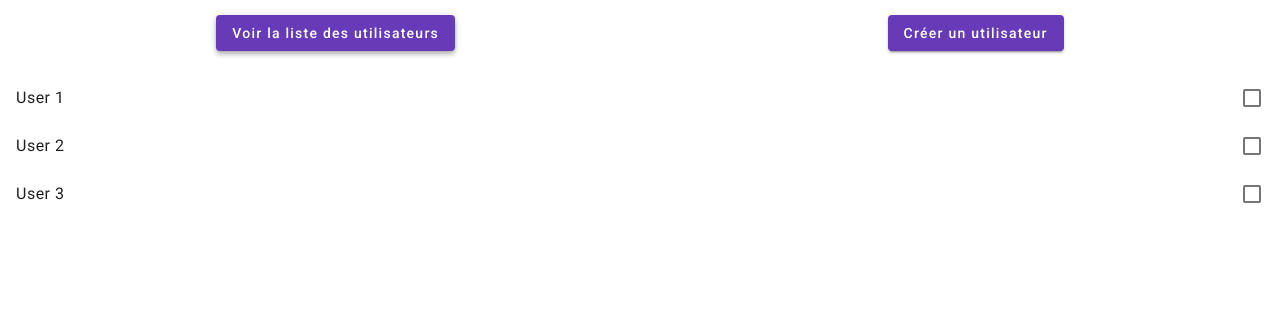
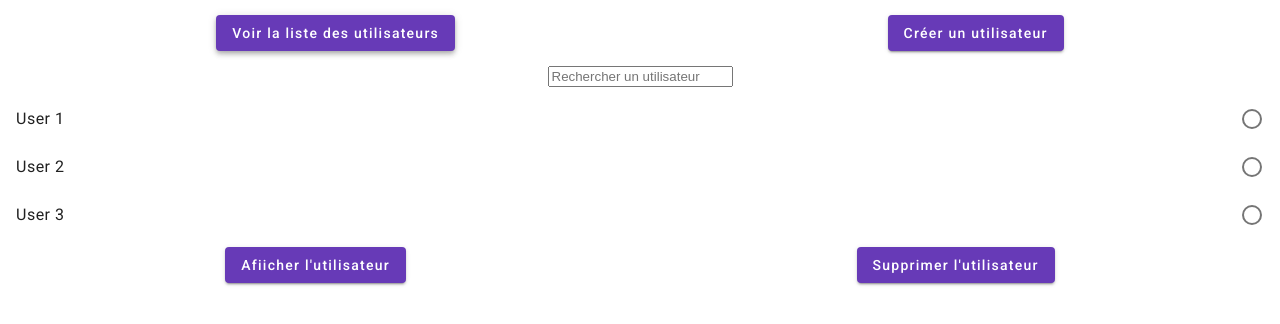
Before and after one commit to Cyril-BIER/TSE-Startup-POC, an Angular app in the folder WEB/: page /utilisateur in a window 1280 px wide. Both pictures are taken after a click on the button "Voir la liste des utilisateurs". Shown: the top 324 px of the page. Built offline with nearby package versions, Linux system fonts and the light colour scheme.

Commit message:
création d'un utilisateur

```diff
--- a/WEB/src/app/utilisateur/utilisateur.component.css
+++ b/WEB/src/app/utilisateur/utilisateur.component.css
@@ -18,7 +18,42 @@ main {
   margin-top: 15px;
 }
 
+.bouton {
+  display: flex;
+  justify-content: space-around;
+}
+
+.search-bar {
+  display: flex;
+  justify-content: center;
+}
+
 .users {
   margin-top: 15px;
+}
 
+.pad {
+  padding: 3%;
+  display: flex;
+  flex-direction: column;
 }
+
+.creationUser {
+  display: flex;
+  justify-content: center;
+  align-items: center;
+}
+
+form {
+  display: flex;
+  flex-direction: column;
+  width: 30%;
+  margin-top: 2.5%;
+  padding-left: 5%;
+  padding-right: 5%;
+  border-radius: 5px;
+  background-color: rgba(255, 255, 255, 0.5);
+  backdrop-filter: blur(7.5px);
+  box-shadow: 0px 5px 5px -3px rgba(0, 0, 0, 0.2),
+  0px 8px 10px 1px rgba(0, 0, 0, 0.14), 0px 3px 14px 2px rgba(0, 0, 0, 0.12);
+}
--- a/WEB/src/app/utilisateur/utilisateur.component.html
+++ b/WEB/src/app/utilisateur/utilisateur.component.html
@@ -1,18 +1,53 @@
 <main>
   <div class="container">
     <div class="buttons">
-      <button mat-raised-button color="primary" (click)="showUsers()">Voir la liste des utilisateurs</button>
-      <button mat-raised-button color="primary" (click)="hideUsers()">Créer un utilisateur</button>
+      <button mat-raised-button color="primary" (click)="showUsers(); hideCreation()">Voir la liste des utilisateurs
+      </button>
+      <button mat-raised-button color="primary" (click)="hideUsers(); showCreation()">Créer un utilisateur</button>
     </div>
+
     <div class="users" *ngIf="isUserListVisible">
-      <mat-selection-list #list [(ngModel)]="selectedRights" (ngModelChange)="onNgModelChange($event)">
-        <mat-list-option *ngFor="let user of users" [value]="user.name">
+      <div class="search-bar">
+        <input type="text" [(ngModel)]="searchText" placeholder="Rechercher un utilisateur">
+      </div>
+      <mat-selection-list [multiple]="false" #list [(ngModel)]="selectedUser"
+                          (ngModelChange)="onNgModelChange($event)">
+        <mat-list-option *ngFor="let user of filteredUsers" [value]="user.name">
           {{user.name}}
         </mat-list-option>
       </mat-selection-list>
+      <div class="bouton">
+        <button mat-raised-button color="primary">Afiicher l'utilisateur</button>
+        <button mat-raised-button color="primary" (click)="supprimerUtilisateur()" >Supprimer l'utilisateur</button>
+      </div>
     </div>
-    <div class="creationUser" *ngIf="isUserListVisible">
-
+    <div class="creationUser" *ngIf="isCreationFormVisible">
+      <form [formGroup]="form" (ngSubmit)="onSubmit()">
+        <div class="pad">
+          <mat-form-field appearance="outline">
+            <mat-label>Nom</mat-label>
+            <input formControlName="nom" matInput placeholder="">
+            <mat-icon matSuffix>face</mat-icon>
+          </mat-form-field>
+          <mat-form-field appearance="outline">
+            <mat-label>Prénom</mat-label>
+            <input formControlName="prenom" matInput placeholder="">
+            <mat-icon matSuffix>face</mat-icon>
+          </mat-form-field>
+          <mat-form-field appearance="outline">
+            <mat-label>Mot de passe temporaire</mat-label>
+            <input matInput formControlName="motDePasse" [type]="hide ? 'password' : 'text'">
+            <a mat-icon-button matSuffix (click)="hide = !hide" [attr.aria-label]="'Hide password'"
+               [attr.aria-pressed]="hide">
+              <mat-icon>{{hide ? 'visibility_off' : 'visibility'}}</mat-icon>
+            </a>
+          </mat-form-field>
+        </div>
+        <button mat-raised-button type="submit" color="primary" (click)="onSubmit()"
+                style="width:50%; margin-left:25%; margin-top:3%;margin-bottom:7.5%; font-size:24px">
+          Ajouter
+        </button>
+      </form>
     </div>
   </div>
 </main>
--- a/WEB/src/app/utilisateur/utilisateur.component.ts
+++ b/WEB/src/app/utilisateur/utilisateur.component.ts
@@ -1,4 +1,5 @@
 import {Component} from '@angular/core';
+import {FormBuilder, FormGroup, Validators} from "@angular/forms";
 
 @Component({
   selector: 'app-utilisateur',
@@ -6,7 +7,11 @@ import {Component} from '@angular/core';
   styleUrls: ['./utilisateur.component.css']
 })
 export class UtilisateurComponent {
+  searchText: string = '';
   isUserListVisible: boolean = false;
+  isCreationFormVisible: boolean = false;
+  hide = true;
+  form!: FormGroup;
   users: {
     name: string;
   }[] = [
@@ -20,9 +25,27 @@ export class UtilisateurComponent {
       name: 'User 3'
     },
   ];
-  selectedRights: string[] = ['Right 1', 'Right 3'];
+  selectedUser: string | null = null;
 
-  onNgModelChange(event: any){
+
+  constructor(private fb: FormBuilder) {
+    this.selectedUser = ''
+  }
+
+  ngOnInit(): void {
+    // Initialisation du formulaire
+    this.form = this.fb.group({
+      nom: ['', Validators.required],
+      prenom: ['', Validators.required],
+      motDePasse: ['', Validators.required]
+    });
+  }
+
+  get filteredUsers(): any[] {
+    return this.users.filter(user => user.name.toLowerCase().includes(this.searchText.toLowerCase()));
+  }
+
+  onNgModelChange(event: any) {
     console.log('On ngModelChange : ', event);
   }
 
@@ -33,4 +56,31 @@ export class UtilisateurComponent {
   hideUsers() {
     this.isUserListVisible = false;
   }
+
+  showCreation() {
+    this.isCreationFormVisible = true;
+  }
+
+  hideCreation() {
+    this.isCreationFormVisible = false;
+  }
+
+  onSubmit(): void {
+    const {nom, prenom, motDePasse} = this.form.value;
+    // Il faudra le stocker quelque part
+    this.users.push({name: nom})
+    this.isCreationFormVisible = false;
+    this.form.reset();
+  }
+
+  supprimerUtilisateur(): void {
+    if (this.selectedUser && this.selectedUser.length > 0) {
+      const selectedUserName = this.selectedUser[0]; // Prendre le premier élément du tableau
+      const index = this.users.findIndex(user => user.name === selectedUserName);
+      if (index !== -1) {
+        this.users.splice(index, 1);
+        this.selectedUser = null;
+      }
+    }
+  }
 }
```
